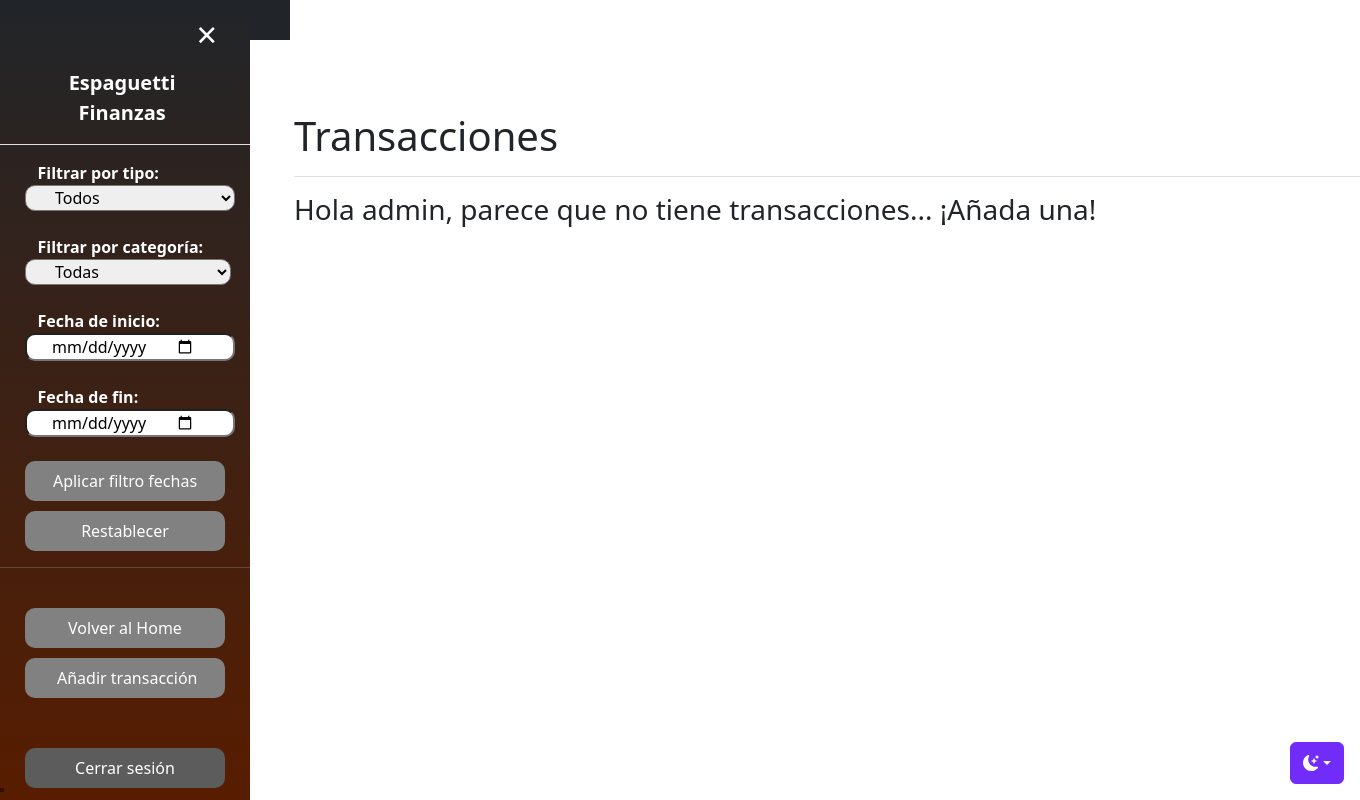
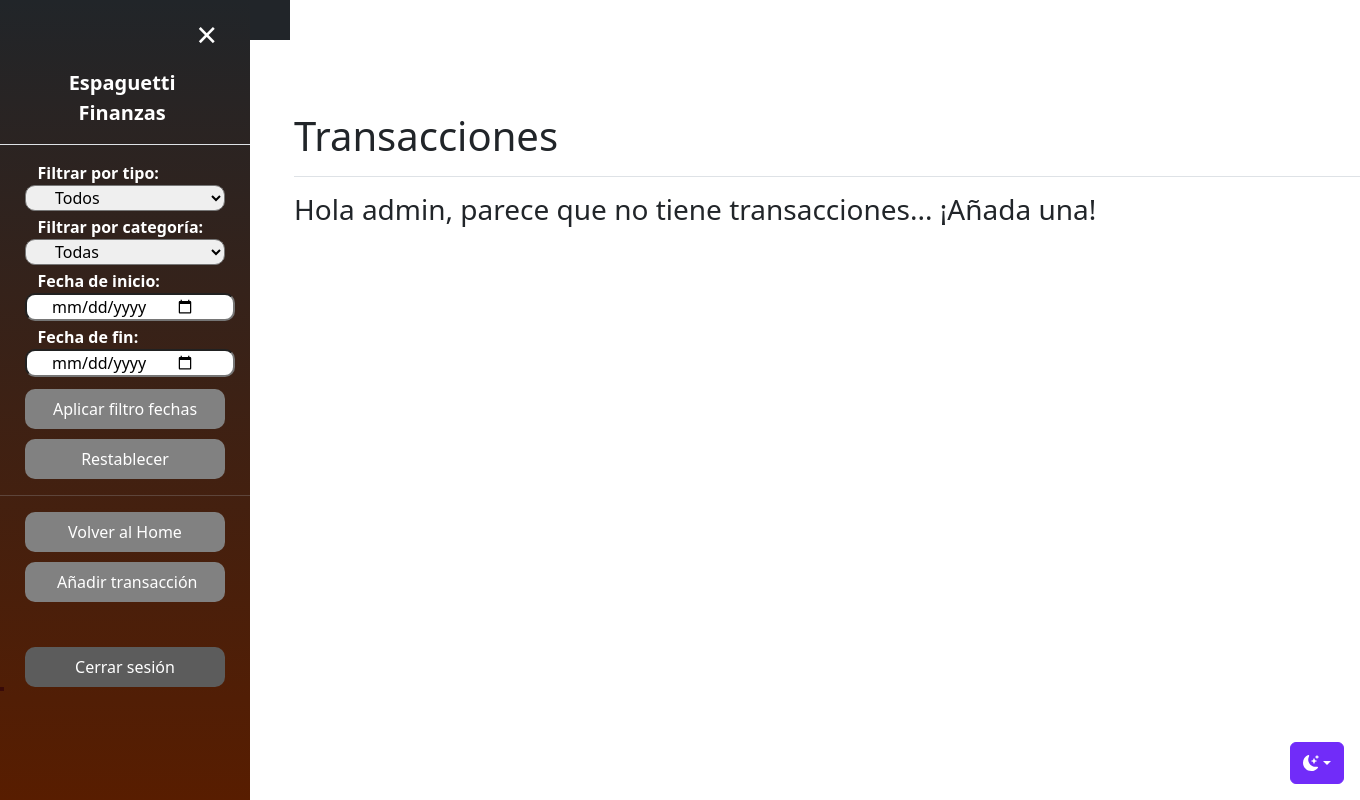
Before and after one commit to RoronoaRoro/App_Test2_Django, a Django app: page /transactions/ in a window 1360 px wide; the page is wider, and only the part inside the window is pictured. Run offline with Django 4.2, Linux system fonts and the light colour scheme; a user stored in the database is signed in; data that the repository does not hold is empty; some libraries are stand-ins or nearby versions.

Commit message:
Refactor: Redesign transactions list

```diff
--- a/App/HomePage/static/css/transaction.css
+++ b/App/HomePage/static/css/transaction.css
@@ -9,3 +9,93 @@
     margin-top: 5px;
     margin-bottom: 5px;
 }
+
+.filtros {
+    margin-bottom: 4px;
+    width: 200px;
+    margin-left: 10%;
+    margin-right: 10%;
+    padding-left: 10%;
+    border-radius: 10px 10px 10px 10px;
+}
+.label-filtros {
+    margin-left: 15%;
+    margin-right: 10%;
+    width: 200px;
+}
+
+.modificar {
+    text-decoration: none;
+    background: linear-gradient(180deg, #ff7a7a, #ff914d);
+    color: black;
+    padding-left:4px;
+    padding-right:4px;
+    border-radius: 4px;
+}
+
+.modificar:hover {
+    background: linear-gradient(180deg, #ff3131, #ff914d);
+    transition:0.3s;
+}
+
+.seleccionador {
+    font-size: 14px;
+    border-top-left-radius: 7px;
+    border-top-right-radius: 7px;
+    color: rgb(77, 77, 77);
+    background: linear-gradient(180deg, #ff7a7a, #ff914d);
+    margin-top: 6px;
+}
+
+.seleccionador:hover {
+    background: linear-gradient(180deg, #ff3131, #ff914d);
+    transition:0.3s;
+}
+
+.modificar_oscuro {
+    text-decoration: none;
+    background: linear-gradient(360deg, #614030 , rgb(33, 37, 41));
+    color: rgb(222, 226, 230);
+    padding-left:4px;
+    padding-right:4px;
+    border-radius: 4px;
+}
+
+.modificar_oscuro:hover {
+    background: linear-gradient(360deg, #581D00 , rgb(33, 37, 41));
+    transition:0.3s;
+}
+
+.seleccionador_oscuro {
+    font-size: 14px;
+    border-top-left-radius: 7px;
+    border-top-right-radius: 7px;
+    color: rgb(222, 226, 230);
+    background: linear-gradient(360deg, #614030 , rgb(33, 37, 41));
+    margin-top: 6px;
+}
+
+.seleccionador_oscuro:hover {
+    background: linear-gradient(360deg, #581D00 , rgb(33, 37, 41));
+    transition:0.3s;
+}
+
+#tabla {
+    border-collapse: collapse;
+    width: 100%;
+    margin-top: 10px;
+    margin-bottom: 10px;
+    border-radius: 20px;
+}
+
+th {
+    background: linear-gradient(180deg, #ff3131, #ff914d);
+}
+
+table {
+    border-radius: 20px !important;
+}
+
+th:last-child {
+    background: transparent !important;
+}
--- a/App/HomePage/templates/HomePage/homePage.html
+++ b/App/HomePage/templates/HomePage/homePage.html
@@ -19,7 +19,7 @@
             <div class="sidebackground">
                 <a class="gradient-text" style="font-size: medium; padding-right: 20%; padding-left: 20%; text-align: center;" href="{% url 'Transacciones del Usuario' %}">Ver todas las transacciones</a>
             </div>
-            <div class="sidebackground" style="margin-top: 10px; margin-bottom: 175px;">
+            <div class="sidebackground" style="margin-top: 10px; margin-bottom: 166px;">
                 <a class="gradient-text" style="font-size: medium;" href="{% url 'Agregar Transacciones' %}">Añadir transacción</a>
             </div>
             <div class="cierre_sesion">
--- a/App/HomePage/templates/Transactions/transaction.html
+++ b/App/HomePage/templates/Transactions/transaction.html
@@ -12,15 +12,14 @@
           <span id="pagename" class="fs-5 fw-semibold normal-text" style="text-align: center; margin-right: 27%;">Espaguetti Finanzas</span>
         </a>
         <form id="filtro-form" method="GET" action="{% url 'Transacciones del Usuario' %}">
-            <label for="tipo_filtro" class="fw-semibold normal-text" style="margin-left: 15%;">Filtrar por tipo:</label><br>
-            <select name="tipo_filtro" id="tipo_filtro" onchange="submitForm()" style="margin-left: 10%; padding-left: 10%;padding-right: 42%; border-radius: 10px 10px 10px 10px;">
+            <label for="tipo_filtro" class="fw-semibold normal-text label-filtros">Filtrar por tipo:</label><br>
+            <select name="tipo_filtro" id="tipo_filtro" onchange="submitForm()" class="filtros">
                 <option value="" {% if tipo_filtro is None %}selected{% endif %}>Todos</option>
                 <option value="Egreso" {% if tipo_filtro == "Egreso" %}selected{% endif %}>Egreso</option>
                 <option value="Ingreso" {% if tipo_filtro == "Ingreso" %}selected{% endif %}>Ingreso</option>
             </select>
-            <br><br>
-            <label for="categoria_filtro" class="fw-semibold normal-text" style="margin-left: 15%;">Filtrar por categoría:</label><br>
-            <select name="categoria_filtro" id="categoria_filtro" onchange="submitForm()" style="margin-left: 10%; padding-left: 10%;padding-right: 10%; border-radius: 10px 10px 10px 10px;">
+            <label for="categoria_filtro" class="fw-semibold normal-text label-filtros">Filtrar por categoría:</label><br>
+            <select name="categoria_filtro" id="categoria_filtro" onchange="submitForm()" class="filtros">
                 <option value="" {% if categoria_filtro is None %}selected{% endif %}>Todas</option>
                 <option value="Alimentacion" {% if categoria_filtro == "Alimentacion" %}selected{% endif %}>Alimentación</option>
                 <option value="Vivienda" {% if categoria_filtro == "Vivienda" %}selected{% endif %}>Vivienda</option>
@@ -42,13 +41,10 @@
                 <option value="Educacion" {% if categoria_filtro == "Educacion" %}selected{% endif %}>Educacion</option>
                 <option value="Otro" {% if categoria_filtro == "Otro" %}selected{% endif %}>Otro</option>
             </select>
-            <br><br>
-            <label for="fecha_inicio" class="fw-semibold normal-text" style="margin-left: 15%;">Fecha de inicio:</label><br>
-            <input  type="date" name="fecha_inicio" id="fecha_inicio" value="{% if fecha_inicio %}{{ fecha_inicio }}{% endif %}" style="margin-left: 10%; padding-left: 10%;padding-right: 15%; border-radius: 10px 10px 10px 10px;">
-            <br><br>
-            <label for="fecha_fin" class="fw-semibold normal-text" style="margin-left: 15%;">Fecha de fin:</label><br>
-            <input type="date" name="fecha_fin" id="fecha_fin" value="{% if fecha_fin %}{{ fecha_fin }}{% endif %}" style="margin-left: 10%; padding-left: 10%;padding-right: 15%; border-radius: 10px 10px 10px 10px;">
-            <br><br>
+            <label for="fecha_inicio" class="fw-semibold normal-text label-filtros">Fecha de inicio:</label><br>
+            <input  type="date" name="fecha_inicio" id="fecha_inicio" value="{% if fecha_inicio %}{{ fecha_inicio }}{% endif %}" style="margin-left: 10%; margin-bottom: 4px; padding-left: 10%;padding-right: 15%; border-radius: 10px 10px 10px 10px;">
+            <label for="fecha_fin" class="fw-semibold normal-text label-filtros">Fecha de fin:</label><br>
+            <input type="date" name="fecha_fin" id="fecha_fin" value="{% if fecha_fin %}{{ fecha_fin }}{% endif %}" style="margin-left: 10%; margin-bottom: 12px; padding-left: 10%;padding-right: 15%; border-radius: 10px 10px 10px 10px;">
             <div class="sidebackground">
                 <a class="gradient-text" style="font-size: medium; color: rgba(255, 89, 0, 0.843); padding-right: 10%; padding-left: 10%; text-align: center;" onclick="applyDateFilter()">Aplicar filtro fechas</a>
             </div>
@@ -57,11 +53,10 @@
             </div>
         </form>
         <hr id ="linea">
-        <br>
         <div class="sidebackground">
             <a class="gradient-text" style="font-size: medium; color: rgba(255, 89, 0, 0.843); padding-right: 20%; padding-left: 20%; text-align: center;" href="{% url 'HomePage' %}">Volver al Home</a>
         </div>
-        <div class="sidebackground" style="margin-top: 10px; margin-bottom: 50px;">
+        <div class="sidebackground" style="margin-top: 10px; margin-bottom: 45px;">
             <a class="gradient-text" style="font-size: medium; color: rgba(255, 89, 0, 0.843);" href="{% url 'Agregar Transacciones' %}">Añadir transacción</a>
         </div>
         <div class="cierre_sesion">
@@ -84,7 +79,12 @@
             {% if transactions %}
             <h4>Hola {{user.username}}, a continuación se presentan sus transacciones.</h4>
 
-            <table style="border-collapse: collapse; width: 100%; margin-top: 10px; margin-bottom: 10px;">
+            <div style="text-align: left">
+                <button class="fw-bold seleccionador seleccionadores" type="button" onclick="selectAllTransactions()">Seleccionar todo</button>
+                <button class="fw-bold seleccionador seleccionadores" type="button" onclick="deselectAllTransactions()">Deseleccionar todo</button>
+                <button class="fw-bold seleccionador seleccionadores" type="button" onclick="deleteTransactions()">Borrar seleccionadas</button>
+            </div>
+            <table id="tabla">
                 <col style="width: 20%">
                 <col style="width: 20%">
                 <col style="width: 20%">
@@ -93,8 +93,8 @@
 
                 <thead>
                   <tr>
-                    <th style="border: 1px solid black; text-align: center; padding: 8px;">Monto</th>
-                    <th style="border: 1px solid black; text-align: center; padding: 8px;">
+                    <th class="ths" style="border: 1px solid black; text-align: center; padding: 8px;">Monto</th>
+                    <th class="ths" style="border: 1px solid black; text-align: center; padding: 8px;">
                         Fecha
                         {% if orden == 'fecha_asc' %}
                             <a href="{{ transaction_url }}?{% if tipo_filtro %}tipo_filtro={{ tipo_filtro }}&{% endif %}{% if categoria_filtro %}categoria_filtro={{ categoria_filtro }}&{% endif %}{% if fecha_inicio %}fecha_inicio={{ fecha_inicio }}&{% endif %}{% if fecha_fin %}fecha_fin={{ fecha_fin }}&{% endif %}orden=fecha_desc">↑</a>
@@ -104,15 +104,8 @@
                             <a href="{{ transaction_url }}?{% if tipo_filtro %}tipo_filtro={{ tipo_filtro }}&{% endif %}{% if categoria_filtro %}categoria_filtro={{ categoria_filtro }}&{% endif %}{% if fecha_inicio %}fecha_inicio={{ fecha_inicio }}&{% endif %}{% if fecha_fin %}fecha_fin={{ fecha_fin }}&{% endif %}orden=fecha_asc">↓</a>
                         {% endif %}
                     </th>
-                    <th style="border: 1px solid black; text-align: center; padding: 8px;">Categoría</th>
-                    <th style="border: 1px solid black; text-align: center; padding: 8px;">Comentario</th>
-                    <th style="text-align: center">
-                        <button class="fw-bold" style="font-size: 12px; border-radius: 7px;" type="button" onclick="selectAllTransactions()">Seleccionar todo</button>
-                        <br>
-                        <button class="fw-bold" style="font-size: 12px; border-radius: 7px;" type="button" onclick="deselectAllTransactions()">Deseleccionar todo</button>
-                        <br>
-                        <button class="fw-bold" style="font-size: 12px; border-radius: 7px;" type="button" onclick="deleteTransactions()">Borrar seleccionadas</button>
-                    </th>
+                    <th class="ths" style="border: 1px solid black; text-align: center; padding: 8px;">Categoría</th>
+                    <th class="ths" style="border: 1px solid black; text-align: center; padding: 8px;">Comentario</th>
                     <th></th>
                   </tr>
                 </thead>
@@ -127,7 +120,7 @@
                             <td style="border: 1px solid black; text-align: center; padding: 8px;">{{transaction.date}}</td>
                             <td style="border: 1px solid black; text-align: center; padding: 8px;">{{transaction.category}}</td>
                             <td style="border: 1px solid black; text-align: center; padding: 8px; overflow: auto; word-break: break-all;">{{transaction.comment}}</td>
-                            <td style="border: 1px solid black; text-align: center; padding: 8px;"><input type="checkbox" name="transaction_ids" value="{{ transaction.id }}"> <a href="{% url 'Modificar Transaccion' transaction.id %}">Editar</a></td>
+                            <td style="border: 1px solid black; text-align: center; padding: 8px;"><input type="checkbox" name="transaction_ids" value="{{ transaction.id }}"> <a class="modificar seleccionadores" href="{% url 'Modificar Transaccion' transaction.id %}">Editar</a></td>
                         </tr>
                         {% endfor %}
                     {% else %}
```
Also changed, not shown: App/HomePage/static/js/ver_transaction.js (+47 -0 lines).
